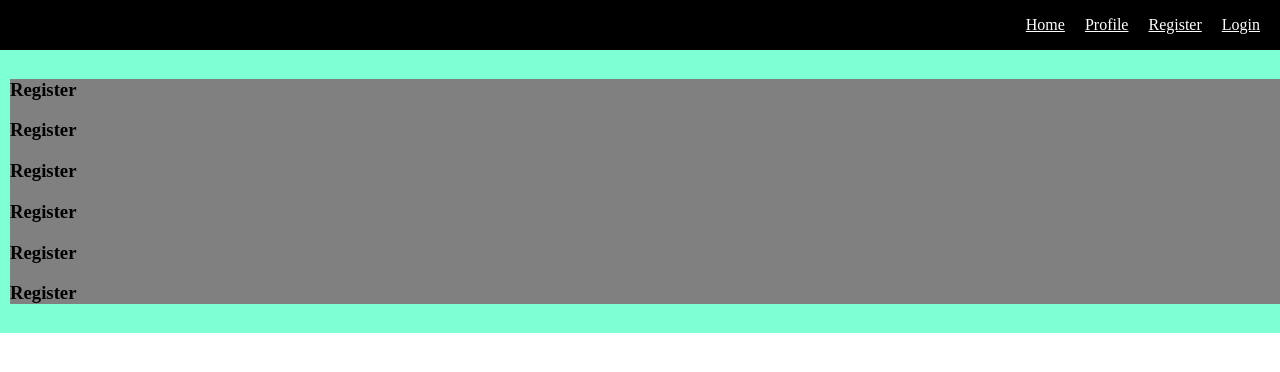
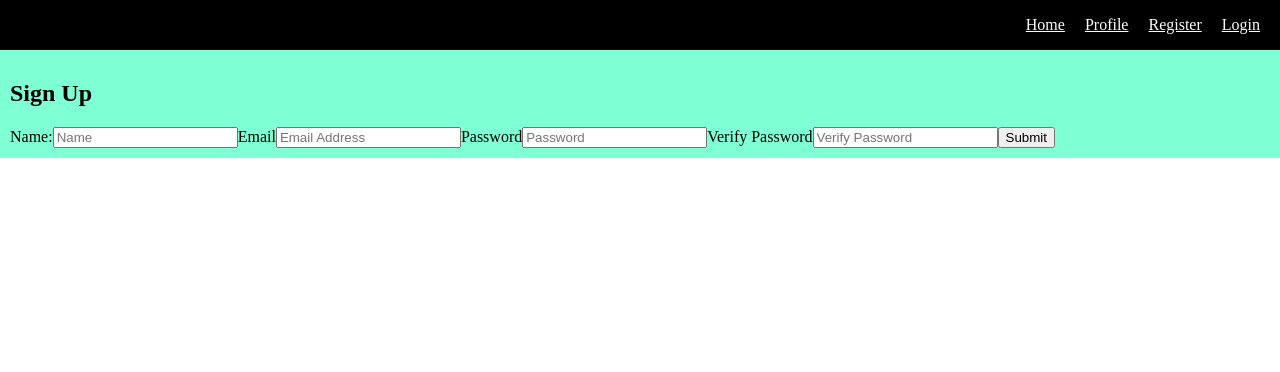
Before and after one commit to ryanweston/unisocial, a React (Create React App) app in the folder client/: page /register in a window 1280 px wide. Shown: the top 372 px of the page. Built offline with nearby package versions, Linux system fonts and the light colour scheme.

Commit message:
registration form added and works

```diff
--- a/client/src/components/auth/Register.js
+++ b/client/src/components/auth/Register.js
@@ -1,16 +1,99 @@
-import React from 'react'
+import React, { Fragment, useState } from 'react';
+import axios from 'axios';
+import UniversityList from './UniversityList';
 
 const Register = () => {
+
+    // use state initialises objects default format. hook runs function on the given object
+
+    const [formData, setFormData] = useState({
+        name: '',
+        email: '',
+        password: '',
+        passwordConfirm: ''
+    });
+
+    const { name, email, password, passwordConfirm } = formData;
+
+    // function runs from event, changing relevant form data for each input by selected name and it's corresponding value
+    // ... operator preserves previous data from form, only changing states of given input
+    const formChange = e => setFormData({ ...formData, [e.target.name]: e.target.value });
+
+    const formSubmit = async e => {
+        //Prevents default HTML handling, in this instance causing the page to refresh.
+        e.preventDefault();
+
+        if (password !== passwordConfirm) {
+            console.log('Passwords do not match');
+        } else {
+            console.log(formData);
+
+
+            const registerUser = {
+                name,
+                email,
+                password
+            }
+            try {
+                //Sets headers for the post
+                const config = {
+                    headers: {
+                        'Content-Type': 'application/json'
+                    }
+                }
+                //Converts JS object to JSON string format
+                const body = JSON.stringify(registerUser);
+                //Runs function and stores response
+                const res = await axios.post('/api/users', body, config);
+                console.log(res.data);
+            } catch (err) {
+                console.error(err.response.data);
+            }
+        }
+
+    }
+
     return (
-        <section className="login">
-            <h1>Register</h1>
-            <h1>Register</h1>
-            <h1>Register</h1>
-            <h1>Register</h1>
-            <h1>Register</h1>
-            <h1>Register</h1>
-        </section>
-    )
-}
+        <Fragment>
+
+            <h1>Sign Up</h1>
+            <form onSubmit={e => formSubmit(e)}>
+                <label>Name:</label>
+                <input
+                    type="text"
+                    name="name"
+                    placeholder="Name"
+                    value={name}
+                    onChange={e => formChange(e)}
+                />
+                <label>Email</label>
+                <input
+                    type="email"
+                    name="email"
+                    placeholder="Email Address"
+                    value={email}
+                    onChange={e => formChange(e)}
+                />
+                <label>Password</label>
+                <input
+                    type="password"
+                    name="password"
+                    placeholder="Password"
+                    value={password}
+                    onChange={e => formChange(e)}
+                />
+                <label>Verify Password</label>
+                <input
+                    type="password"
+                    name="passwordConfirm"
+                    placeholder="Verify Password"
+                    value={passwordConfirm}
+                    onChange={e => formChange(e)}
+                />
+                <input type="submit" />
+            </form>
+        </Fragment>
+    );
+};
 
 export default Register;
```
